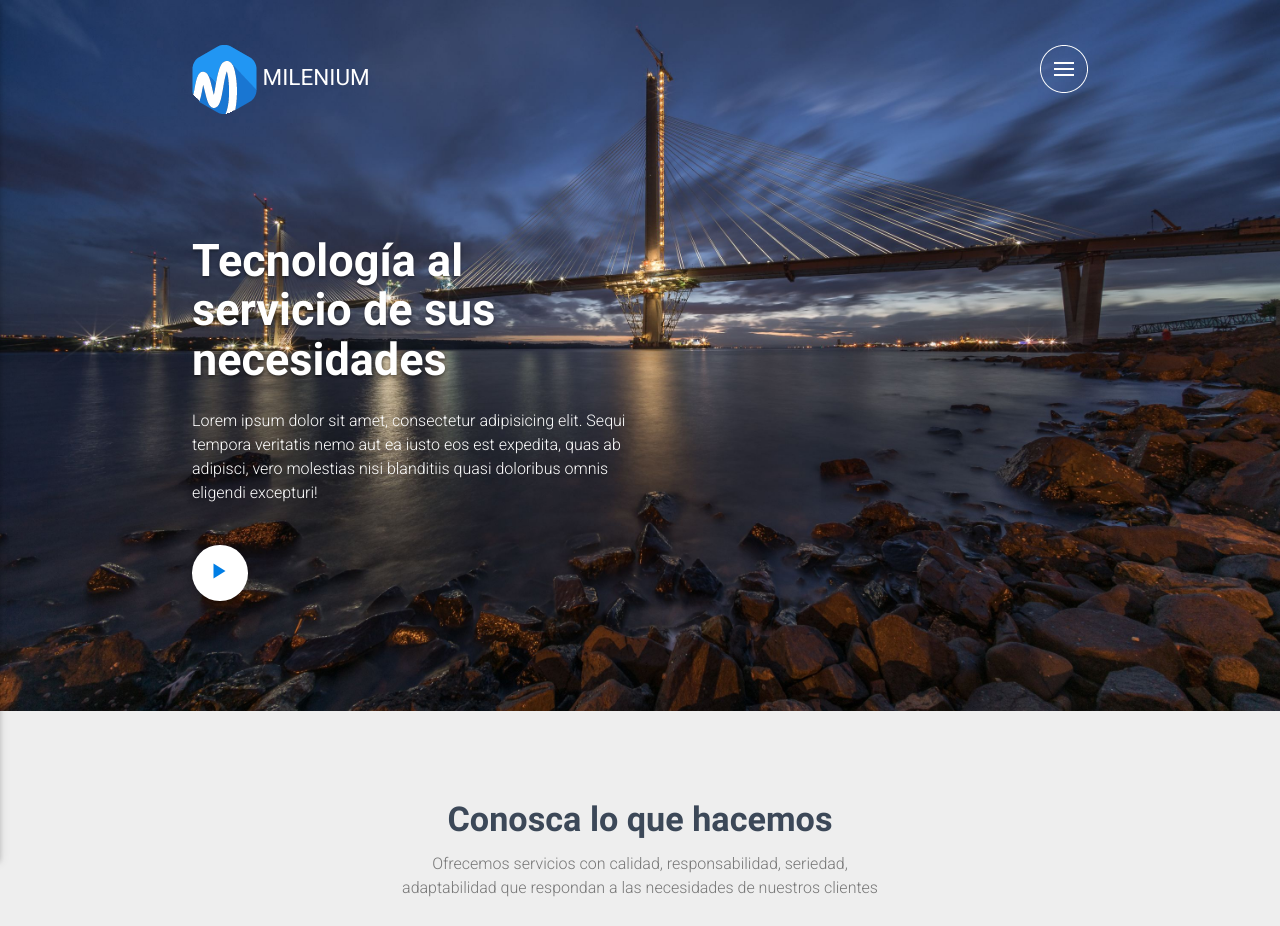
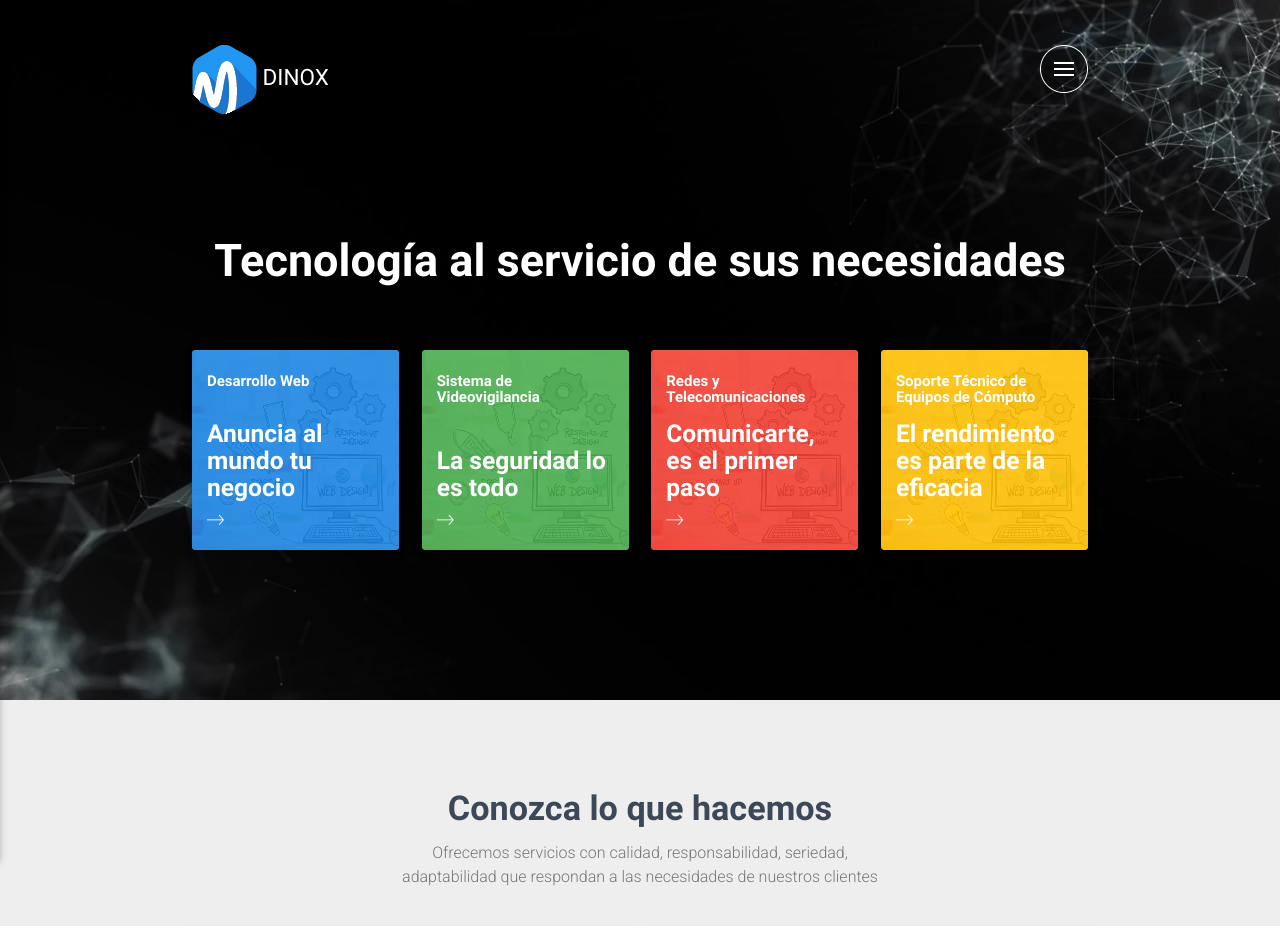
Before and after one commit to jbahamonc/dinox, a PHP site: page / in a window 1280 px wide. Shown: the top 926 px of the page. Run offline with PHP 8.4, Linux system fonts and the light colour scheme; some libraries are stand-ins or nearby versions; some web fonts are replaced.

Commit message:
tarjetas
Se agrego las tarjetas en el header

```diff
--- a/css/style.css
+++ b/css/style.css
@@ -64,7 +64,7 @@ footer.page-footer{	background-color: rgb(40, 45, 48);}
    ====================================================
  */
 .header-principal{
-	background-image: url(../img/bg-index-10.jpg);
+	background-image: url(../img/bg-index3.jpg);
 	background-size: cover;
 	background-color: #5f5f5f;
 	background-repeat: no-repeat;
@@ -96,10 +96,6 @@ nav .brand-logo {
 	transform: scale(1.1);
 }
 
-.icon-play {
-	vertical-align: middle;
-	margin-left: 10px;
-}
 
 .side-nav {
 	background: rgb(63,75,87);
@@ -138,6 +134,63 @@ nav .brand-logo {
 
 .side-nav .userView {
 	margin-bottom: 0px;
+}
+
+.image-bg {
+	background: url(../img/paginas-web.jpg);
+	background-size: cover;
+	position: relative;
+	height: 200px;
+	max-height: 200px;
+	border-radius: 4px;
+}
+
+.link-service {
+	display: block;
+}
+
+.image-bg > .mask {
+	position: absolute;
+	height: 100%;
+	width: 100%;
+	top: 0px;
+	left: 0px;
+	z-index: 1;
+	border-radius: 4px;
+}
+
+.image-bg > .mask.web {
+	background-color: rgba(30, 136, 229,0.9);
+}
+
+.image-bg > .mask.cam {
+	background-color: rgba(76, 175, 80,0.9);
+}
+
+.image-bg > .mask.net {
+	background-color: rgba(244, 67, 54,0.9);
+}
+
+.image-bg > .mask.sop {
+	background-color: rgba(255, 193, 7,0.9);
+}
+
+.image-bg .title {
+	position: relative;
+	z-index: 2;
+	padding: 1rem 1rem 0 1rem;
+}
+
+.image-bg .desc-service {
+	position: absolute;
+	bottom: 0px;
+	left: 0px;
+	z-index: 2;
+	padding: 1rem 1rem .6rem 1rem;
+}
+
+.icon-link i {
+	font-size: 1.8rem;
 }
 
 #servicios .row > .col {
--- a/index.php
+++ b/index.php
@@ -3,9 +3,9 @@
 <head>
 	<meta charset="UTF-8">
 	<meta http-equiv="X-UA-Compatible" content="IE=edge,chrome=1">
-	<meta name="description" content="Ofrecemos servicios tecnicos y tecnologicos en Cucuta, Diseño de Paginas web, Mantenimiento de Computadores, Instalacion de CCTV, Instalacion de Redes, Desarrollo de software">
+	<meta name="description" content="Ofrecemos servicios tecnicos y tecnologicos en Cucuta, Diseño de Paginas web, Mantenimiento de Computadores, Instalacion de Sistemas de Seguridad, Instalacion de Redes y Desarrollo de software">
     <meta name="viewport" content="width=device-width, initial-scale=1">
-	<title>Milenium | Empresa de Tecnología en Cúcuta</title>
+	<title>Dinox S.A.S | Empresa de Tecnología en Cúcuta</title>
 	<link rel="stylesheet" href="css/materialize.min.css">
     <link rel="stylesheet" href="css/animate.css">
 	<link rel="stylesheet" href="css/ionicons.min.css">
@@ -23,7 +23,7 @@
                     </a>
                     <a class="brand-logo" href="./" title="Milenium">
                         <img src="img/i-milenium.png" alt="">
-                        <span>MILENIUM</span>
+                        <span>DINOX</span>
                     </a>
                     <div class="clearfix"></div>
                 </div>
@@ -49,15 +49,73 @@
         <!-- /Navegacion -->
         <div class="container">
     		<div class="section-long">
-		        <div class="row">
-				    <div class="col l6">
-						<h1 class="white-text text-shadow">Tecnología al servicio de sus necesidades</h1>
-                        <p class="white-text ">Lorem ipsum dolor sit amet, consectetur adipisicing elit. Sequi tempora veritatis nemo aut ea iusto eos est expedita, quas ab adipisci, vero molestias nisi blanditiis quasi doloribus omnis eligendi excepturi!</p>
-                        <div class="margin-top-40">
-                            <a href="#!" class="btn-floating btn-large white"><i class="ion-ios-play blue-text"></i></a>
-                        </div>
-				    </div>
-		        </div>
+				<h1 class="white-text center">Tecnología al servicio de sus necesidades</h1>
+                <div class="row padin-top-40">
+                    <div class="col l3 m6 s12">
+                        <a href="#" class="link-service z-depth-1 margin-bottom-40">
+                            <div class="image-bg">
+                                <div class="mask web"></div>
+                                <div class="title">
+                                    <h6 class="white-text">Desarrollo Web</h6>
+                                </div>
+                                <div class="desc-service">
+                                    <h5 class="white-text no-margin">Anuncia al mundo tu negocio</h5>
+                                    <div class="icon-link white-text">
+                                        <i class="ion-ios-arrow-thin-right"></i>
+                                    </div>
+                                </div>
+                            </div>
+                        </a>
+                    </div>
+                    <div class="col l3 m6 s12">
+                        <a href="#" class="link-service z-depth-1 margin-bottom-40">
+                            <div class="image-bg">
+                                <div class="mask cam"></div>
+                                <div class="title">
+                                    <h6 class="white-text">Sistema de <br>Videovigilancia</h6>
+                                </div>
+                                <div class="desc-service">
+                                    <h5 class="white-text no-margin">La seguridad lo es todo</h5>
+                                    <div class="icon-link white-text">
+                                        <i class="ion-ios-arrow-thin-right"></i>
+                                    </div>
+                                </div>
+                            </div>
+                        </a>
+                    </div>
+                    <div class="col l3 m6 s12">
+                        <a href="#" class="link-service z-depth-1 margin-bottom-40">
+                            <div class="image-bg">
+                                <div class="mask net"></div>
+                                <div class="title">
+                                    <h6 class="white-text">Redes y <br> Telecomunicaciones</h6>
+                                </div>
+                                <div class="desc-service">
+                                    <h5 class="white-text no-margin">Comunicarte, es el primer paso</h5>
+                                    <div class="icon-link white-text">
+                                        <i class="ion-ios-arrow-thin-right"></i>
+                                    </div>
+                                </div>
+                            </div>
+                        </a>
+                    </div>
+                    <div class="col l3 m6 s12">
+                        <a href="#" class="link-service z-depth-1 margin-bottom-40">
+                            <div class="image-bg">
+                                <div class="mask sop"></div>
+                                <div class="title">
+                                    <h6 class="white-text">Soporte Técnico de <br>Equipos de Cómputo</h6>
+                                </div>
+                                <div class="desc-service">
+                                    <h5 class="white-text no-margin">El rendimiento es parte de la eficacia</h5>
+                                    <div class="icon-link white-text">
+                                        <i class="ion-ios-arrow-thin-right"></i>
+                                    </div>
+                                </div>
+                            </div>
+                        </a>
+                    </div>
+                </div>
     		</div>
         </div>
 	</header>
@@ -68,7 +126,7 @@
         <div id="servicios" class="section-long" style="background-color: #EEEEEE;">
             <div class="container">
                <div class="row center margin-bottom-40">
-                    <h4 class="no-margin-top">Conosca lo que hacemos</h4>
+                    <h4 class="no-margin-top">Conozca lo que hacemos</h4>
                     <p>Ofrecemos servicios con calidad, responsabilidad, seriedad, <br> adaptabilidad que respondan a las necesidades de nuestros clientes</p>
                 </div>
                 <div class="row">
```
Also changed, not shown: img/bg-index3.jpg (renamed from img/11062b_6a134fc09ea34833a17d295e295ab517f000.jpg).
